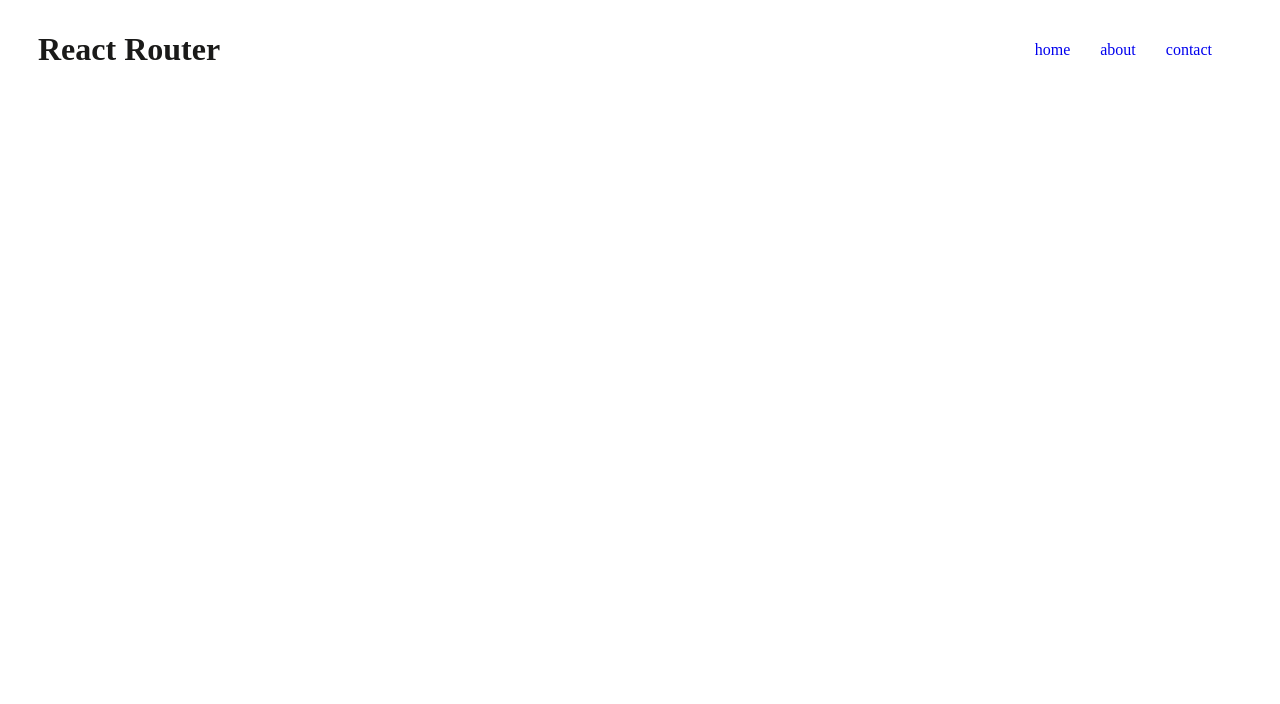
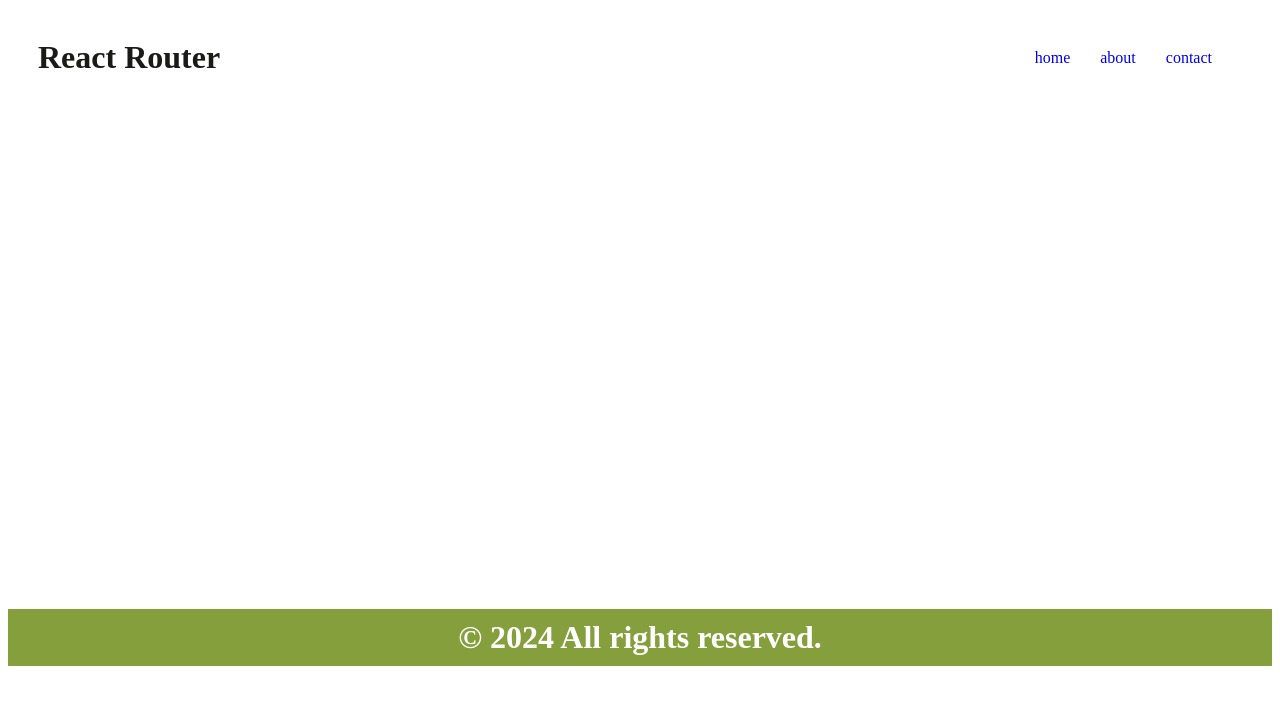
Before and after one commit to MohammadSajjadHossain9648/React-Router-Application, a React (Vite) app: page / in a window 1280 px wide. Shown: the top 704 px of the page. Built offline with nearby package versions, Linux system fonts and the light colour scheme.

Commit message:
Add Footer component in Home component for footer design

```diff
--- /dev/null
+++ b/src/components/Footer/Footer.css
@@ -0,0 +1,9 @@
+.footer{
+    background-color: rgb(133, 159, 61);
+}
+
+.footer .footer_title{
+    color: white;
+    text-align: center;
+    padding: 10px 0;
+}
--- /dev/null
+++ b/src/components/Footer/Footer.jsx
@@ -0,0 +1,11 @@
+import './Footer.css';
+
+const Footer = () => {
+    return (
+        <div className="footer">
+            <h1 className="footer_title">&copy; 2024 All rights reserved.</h1>
+        </div>
+    );
+};
+
+export default Footer;
--- a/src/components/Header/Header.css
+++ b/src/components/Header/Header.css
@@ -1,5 +1,5 @@
 .header{
-    margin: 10px 30px;
+    padding: 10px 30px;
     display: flex;
     justify-content: space-between;
     align-items: center;
--- a/src/components/Header/Header.jsx
+++ b/src/components/Header/Header.jsx
@@ -1,5 +1,5 @@
 import { Link } from 'react-router-dom';
-import './Header.css'
+import './Header.css';
 
 const Header = () => {
     return (
--- /dev/null
+++ b/src/components/Home/Home.css
@@ -0,0 +1,4 @@
+.home .home_child{
+    text-align: center;
+    min-height: 60vh;
+}
--- a/src/components/Home/Home.jsx
+++ b/src/components/Home/Home.jsx
@@ -1,12 +1,17 @@
 import { Outlet } from 'react-router-dom';
 import Header from '../Header/Header';
+import './Home.css'
+import Footer from '../Footer/Footer';
 
 const Home = () => {
     return (
-        <div>
+        <div className='home'>
             <Header></Header>
-            {/* Render the children components from the router or used in parent route elements to render their child route elements */}
-            <Outlet></Outlet>
+            <div className="home_child">
+                {/* Render the children components from the router or used in parent route elements to render their child route elements */}
+                <Outlet></Outlet>
+            </div>
+            <Footer></Footer>
         </div>
     );
 };
```
